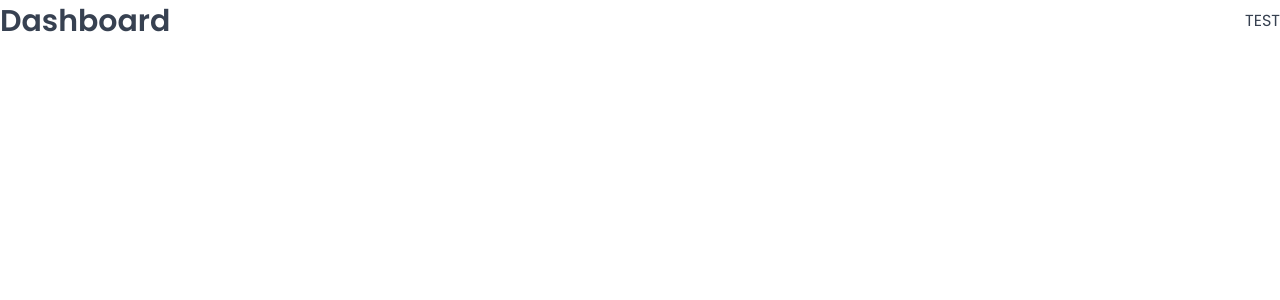
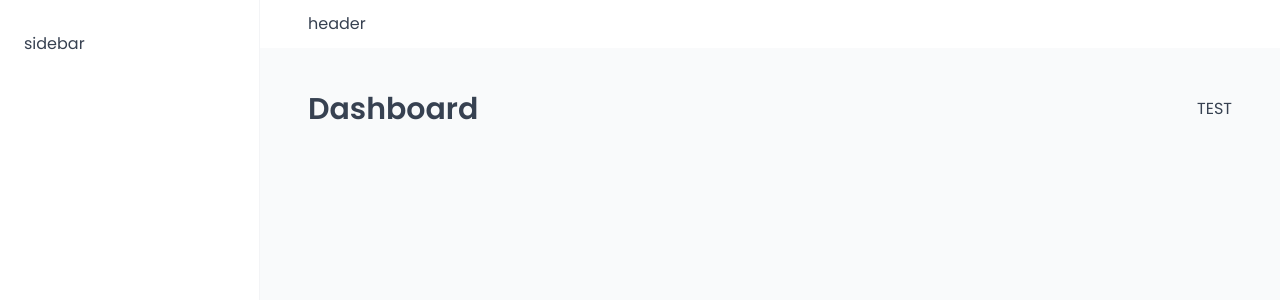
Before and after one commit to akamensi/The-Wooden-Hotel-full-stack, a React (Vite) app: page /dashboard in a window 1280 px wide. Shown: the top 300 px of the page. Built offline with nearby package versions, Linux system fonts and the light colour scheme; a web font is replaced by a local one.

Commit message:
Buildin The AppLayout

```diff
--- a/src/App.jsx
+++ b/src/App.jsx
@@ -8,6 +8,7 @@ import PageNotFound from "./pages/PageNotFound";
 import Account from "./pages/Account";
 import Settings from "./pages/Settings";
 import GlobalStyles from "./styles/GlobalStyles";
+import AppLayout from "./ui/AppLayout";
 
 function App() {
   return (
@@ -15,6 +16,7 @@ function App() {
       <GlobalStyles />
       <BrowserRouter>
         <Routes>
+          <Route element={<AppLayout />}>
             <Route index element={<Navigate replace to="/dashboard" />} />
             <Route path="/dashboard" element={<Dashboard />} />
             <Route path="/bookings" element={<Bookings />} />
@@ -22,6 +24,7 @@ function App() {
             <Route path="/users" element={<Users />} />
             <Route path="/settings" element={<Settings />} />
             <Route path="/account" element={<Account />} />
+          </Route>
           <Route path="/login" element={<Login />} />
           <Route path="/*" element={<PageNotFound />} />
         </Routes>
--- /dev/null
+++ b/src/ui/AppLayout.jsx
@@ -0,0 +1,30 @@
+import { Outlet } from "react-router-dom";
+import Header from "./Header";
+import Sidebar from "./Sidebar";
+import styled from "styled-components";
+
+const StyleAppLayout = styled.div`
+  display: grid;
+  grid-template-columns: 26rem 1fr;
+  grid-template-rows: auto 1fr;
+  height: 100vh;
+`;
+
+const Main = styled.main`
+  background-color: var(--color-grey-50);
+  padding: 4rem 4.8rem 6.4rem;
+`;
+
+function AppLayout() {
+  return (
+    <StyleAppLayout>
+      <Header />
+      <Sidebar />
+      <Main>
+        <Outlet />
+      </Main>
+    </StyleAppLayout>
+  );
+}
+
+export default AppLayout;
--- /dev/null
+++ b/src/ui/Header.jsx
@@ -0,0 +1,13 @@
+import styled from "styled-components";
+
+const StyleHeader = styled.header`
+  background-color: var(--color-gray-0);
+  padding: 1.2rem 4.8rem;
+  border-bottom: 1px solid var(--color-gray-100);
+`;
+
+function Header() {
+  return <StyleHeader>header</StyleHeader>;
+}
+
+export default Header;
--- /dev/null
+++ b/src/ui/Sidebar.jsx
@@ -0,0 +1,14 @@
+import styled from "styled-components";
+
+const StyleSidebar = styled.aside`
+  background-color: var(--color-gray-0);
+  padding: 3.2rem 2.4rem;
+  border-right: 1px solid var(--color-grey-100);
+  grid-row: 1/-1;
+`;
+
+function Sidebar() {
+  return <StyleSidebar>sidebar</StyleSidebar>;
+}
+
+export default Sidebar;
```
Lines whose indentation alone changed are shown as unchanged.
